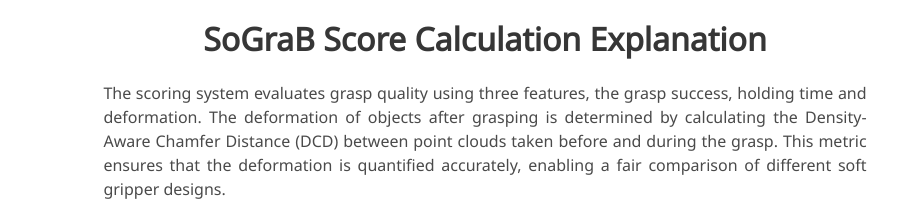
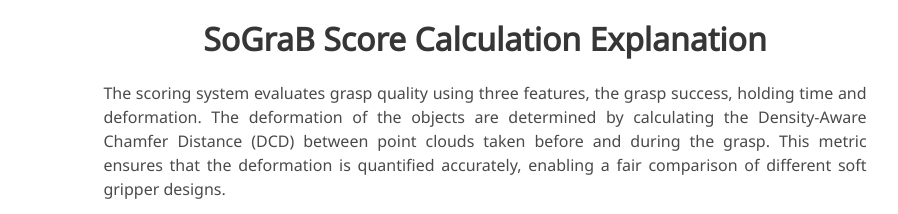
Before and after one commit to Mister-Green-020/sograb.github.io, a plain HTML site: page index.html in a window 1280 px wide. Shown: the part 1826-2040 px from the top of the page, without its empty margins (155-1053 px from the left). Drawn offline with nearby package versions, Linux system fonts and the light colour scheme; a web font is replaced by a local one.

```diff
--- a/index.html
+++ b/index.html
@@ -192,7 +192,7 @@
         <h3 class="title is-3">SoGraB Score Calculation Explanation</h3>
         <div class="content has-text-justified">
           <p>
-            The scoring system evaluates grasp quality using three features, the grasp success, holding time and deformation. The deformation of objects after grasping is determined by calculating the Density-Aware Chamfer Distance (DCD) between point clouds taken before and during the grasp.
+            The scoring system evaluates grasp quality using three features, the grasp success, holding time and deformation. The deformation of the objects are determined by calculating the Density-Aware Chamfer Distance (DCD) between point clouds taken before and during the grasp.
             This metric ensures that the deformation is quantified accurately, enabling a fair comparison of different soft gripper designs.
           </p>
         <div class="columns is-centered">
```
